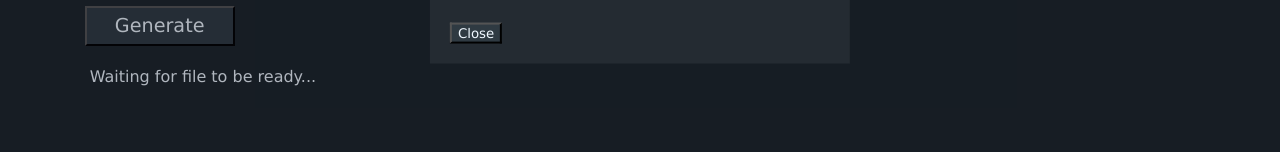
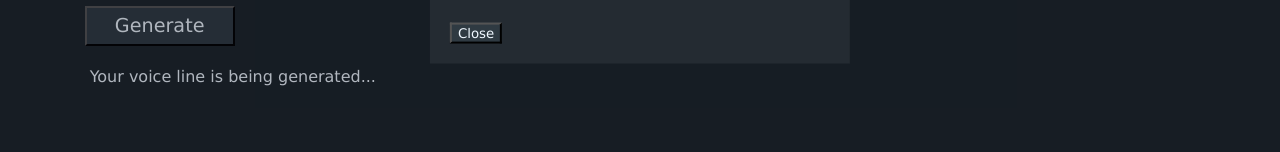
Before and after one commit to LeeTwentyThree/SnPdaVoice, a React (Create React App) app: page / in a window 1280 px wide. Both pictures are taken after a click on the button "Generate". Shown: the part 401-553 px from the top of the page. Built offline with nearby package versions, Linux system fonts and the light colour scheme; no server answers; the HTML template or start-up script is replaced by a standard one.

Commit message:
Update generation message

```diff
--- a/src/App.js
+++ b/src/App.js
@@ -153,7 +153,7 @@ function GenerateMainSection() {
           <button onClick={closeModal}>Close</button>
         </div>
       </ReactModal>
-      {isPolling && <p>Waiting for file to be ready...</p>}
+      {isPolling && <p>Your voice line is being generated...</p>}
         {downloadUrl && (
           <div style={{
             marginLeft: '0px'
```
